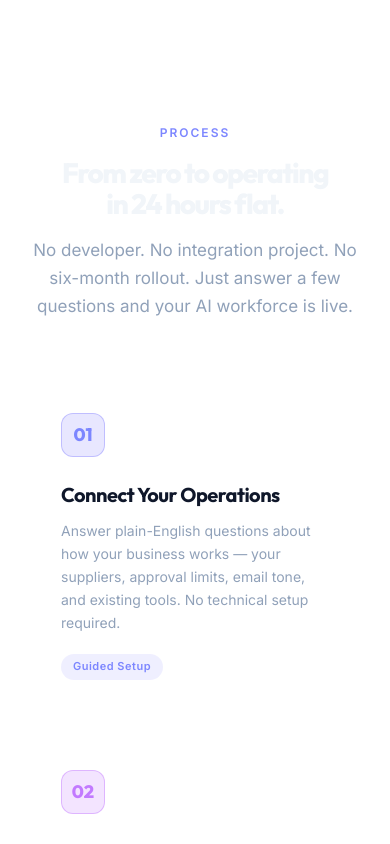
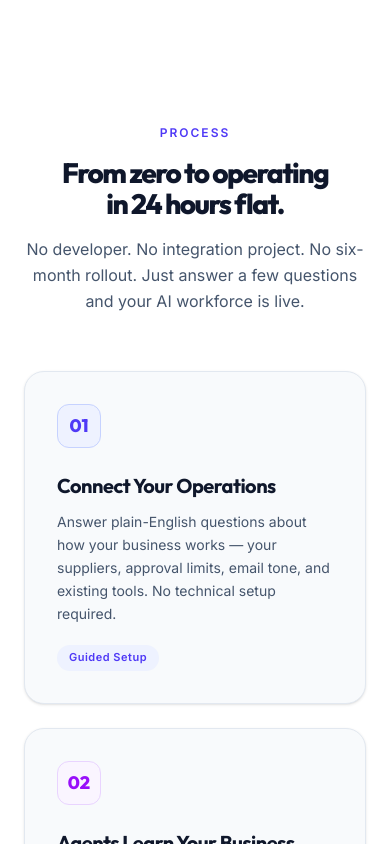
Before and after one commit to Pipe7-sudo/Agentic, a Next.js app in the folder frontend/: page / in a window 390 px wide. Shown: the part 1700-2544 px from the top of the page. Built offline with nearby package versions, Linux system fonts and the light colour scheme.

Commit message:
refactor(how-it-works): update grid for mobile and dark mode

```diff
--- a/frontend/src/components/landing/HowItWorks.tsx
+++ b/frontend/src/components/landing/HowItWorks.tsx
@@ -1,25 +1,25 @@
 const STEPS = [
-  { n: '01', color: 'text-indigo-400 bg-indigo-500/15 border-indigo-500/30', tag: 'Guided Setup', tagColor: 'bg-indigo-500/10 text-indigo-400', title: 'Connect Your Operations', desc: 'Answer plain-English questions about how your business works — your suppliers, approval limits, email tone, and existing tools. No technical setup required.' },
-  { n: '02', color: 'text-purple-400 bg-purple-500/15 border-purple-500/30', tag: 'Customization', tagColor: 'bg-purple-500/10 text-purple-400', title: 'Agents Learn Your Business', desc: 'Our pre-built agents read your operations profile and adapt their behavior specifically to your company — your language, your rules, your workflow.' },
-  { n: '03', color: 'text-cyan-400 bg-cyan-500/15 border-cyan-500/30', tag: 'Live in 24hrs', tagColor: 'bg-cyan-500/10 text-cyan-400', title: 'Deploy & Monitor', desc: 'Activate agents from your dashboard. Watch them work in real-time. Approve escalations with a single tap. Review complete audit logs at any time.' },
+  { n: '01', color: 'text-indigo-600 dark:text-indigo-400 bg-indigo-50 dark:bg-indigo-500/15 border-indigo-200 dark:border-indigo-500/30', tag: 'Guided Setup', tagColor: 'bg-indigo-50 dark:bg-indigo-500/10 text-indigo-600 dark:text-indigo-400', title: 'Connect Your Operations', desc: 'Answer plain-English questions about how your business works — your suppliers, approval limits, email tone, and existing tools. No technical setup required.' },
+  { n: '02', color: 'text-purple-600 dark:text-purple-400 bg-purple-50 dark:bg-purple-500/15 border-purple-200 dark:border-purple-500/30', tag: 'Customization', tagColor: 'bg-purple-50 dark:bg-purple-500/10 text-purple-600 dark:text-purple-400', title: 'Agents Learn Your Business', desc: 'Our pre-built agents read your operations profile and adapt their behavior specifically to your company — your language, your rules, your workflow.' },
+  { n: '03', color: 'text-cyan-600 dark:text-cyan-400 bg-cyan-50 dark:bg-cyan-500/15 border-cyan-200 dark:border-cyan-500/30', tag: 'Live in 24hrs', tagColor: 'bg-cyan-50 dark:bg-cyan-500/10 text-cyan-600 dark:text-cyan-400', title: 'Deploy & Monitor', desc: 'Activate agents from your dashboard. Watch them work in real-time. Approve escalations with a single tap. Review complete audit logs at any time.' },
 ];
 
 export default function HowItWorks() {
   return (
-    <section id="how-it-works" className="py-24">
+    <section id="how-it-works" className="py-24 bg-white dark:bg-transparent">
       <div className="max-w-6xl mx-auto px-6">
         <div className="text-center mb-14">
-          <span className="text-[12px] font-semibold uppercase tracking-[2px] text-indigo-400 block mb-4">Process</span>
-          <h2 className="font-['Outfit'] text-[clamp(28px,4vw,48px)] font-extrabold tracking-[-1.5px] leading-[1.1] text-slate-100 mb-4">From zero to operating<br />in 24 hours flat.</h2>
-          <p className="text-[17px] text-slate-400 max-w-[520px] mx-auto leading-[1.65]">No developer. No integration project. No six-month rollout. Just answer a few questions and your AI workforce is live.</p>
+          <span className="text-[12px] font-semibold uppercase tracking-[2px] text-indigo-600 dark:text-indigo-400 block mb-4">Process</span>
+          <h2 className="font-['Outfit'] text-[clamp(28px,4vw,48px)] font-extrabold tracking-[-1.5px] leading-[1.1] text-slate-900 dark:text-slate-100 mb-4">From zero to operating<br />in 24 hours flat.</h2>
+          <p className="text-[16px] md:text-[17px] text-slate-600 dark:text-slate-400 max-w-[520px] mx-auto leading-[1.65]">No developer. No integration project. No six-month rollout. Just answer a few questions and your AI workforce is live.</p>
         </div>
-        <div className="grid grid-cols-1 md:grid-cols-3 gap-4 relative">
-          <div className="hidden md:block absolute top-[52px] left-[16%] right-[16%] h-px bg-gradient-to-r from-transparent via-indigo-500/30 to-transparent" />
+        <div className="grid grid-cols-1 md:grid-cols-3 gap-6 md:gap-4 relative">
+          <div className="hidden md:block absolute top-[52px] left-[16%] right-[16%] h-px bg-gradient-to-r from-transparent via-slate-200 dark:via-indigo-500/30 to-transparent" />
           {STEPS.map(s => (
-            <div key={s.n} className="bg-white/[0.03] border border-white/[0.07] rounded-[20px] p-9 hover:bg-white/[0.06] hover:border-indigo-500/40 hover:-translate-y-1 transition-all duration-300">
+            <div key={s.n} className="bg-slate-50 dark:bg-white/[0.03] border border-slate-200 dark:border-white/[0.07] rounded-[20px] p-8 md:p-9 shadow-sm dark:shadow-none hover:shadow-md dark:hover:bg-white/[0.06] hover:border-indigo-500/40 hover:-translate-y-1 transition-all duration-300">
               <div className={`w-11 h-11 rounded-xl flex items-center justify-center font-['Outfit'] text-lg font-extrabold mb-6 border ${s.color}`}>{s.n}</div>
-              <h3 className="font-['Outfit'] text-xl font-bold mb-2.5 tracking-[-0.5px]">{s.title}</h3>
-              <p className="text-sm text-slate-400 leading-[1.65]">{s.desc}</p>
+              <h3 className="font-['Outfit'] text-xl font-bold mb-2.5 tracking-[-0.5px] text-slate-900 dark:text-white">{s.title}</h3>
+              <p className="text-[14px] md:text-sm text-slate-600 dark:text-slate-400 leading-[1.65]">{s.desc}</p>
               <span className={`inline-block mt-5 px-3 py-1 rounded-full text-[11px] font-semibold tracking-[0.5px] ${s.tagColor}`}>{s.tag}</span>
             </div>
           ))}
```
